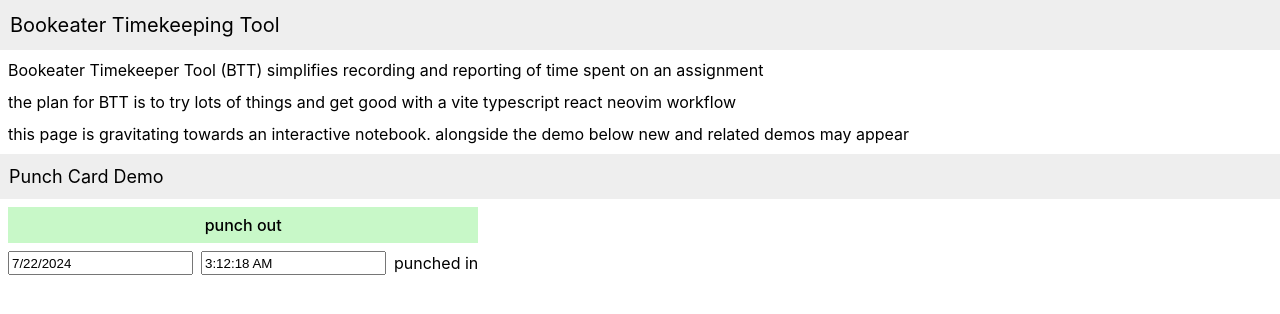
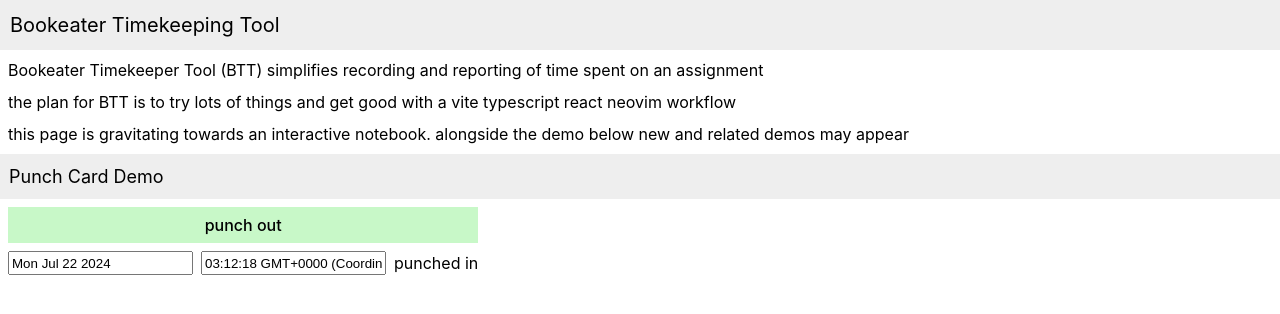
Before and after one commit to cruftbusters/bookeater, a React (Vite) app in the folder webapp/: page / in a window 1280 px wide. Both pictures are taken after a click on the button 48 px from the left and 225 px from the top of the page. Shown: the top 314 px of the page. Built offline with nearby package versions, Linux system fonts and the light colour scheme.

Commit message:
add PunchEditor

```diff
--- a/webapp/src/PunchCardDemo/index.tsx
+++ b/webapp/src/PunchCardDemo/index.tsx
@@ -40,17 +40,15 @@ function PunchCardDemo() {
             />
           </div>
           {state.map((punch) => (
-            <div key={punch.id} className={cn(styles.row, styles.full_width)}>
-              <input value={punch.timestamp.toLocaleDateString()} />
-              <input value={punch.timestamp.toLocaleTimeString()} />
-              <div
-                className={cn(
-                  punch.type === 'punch_in'
-                    ? styles.type_punch_in
-                    : styles.type_punch_out,
-                )}
-              />
-            </div>
+            <PunchEditor
+              key={punch.id}
+              punch={punch}
+              update={(punch) =>
+                setState((state) =>
+                  state.map((check) => (check.id === punch.id ? punch : check)),
+                )
+              }
+            />
           ))}
         </div>
       </div>
@@ -60,4 +58,58 @@ function PunchCardDemo() {
 
 type Punch = { id: string; timestamp: Date; type: 'punch_in' | 'punch_out' }
 
+function PunchEditor({
+  punch,
+  update,
+}: {
+  punch: Punch
+  update: (punch: Punch) => void
+}) {
+  const [dateString, setDateString] = useState('')
+  const [timeString, setTimeString] = useState('')
+  return (
+    <div className={cn(styles.row, styles.full_width)}>
+      <input
+        value={dateString || punch.timestamp.toDateString()}
+        className={dateString.length === 0 ? '' : styles.warn}
+        onChange={(e) => {
+          const dateString = e.target.value
+          const timestamp = new Date(
+            Date.parse(`${dateString} ${punch.timestamp.toTimeString()}`),
+          )
+          if (isNaN(timestamp.getTime())) {
+            setDateString(dateString)
+          } else {
+            setDateString('')
+            update({ ...punch, timestamp })
+          }
+        }}
+      />
+      <input
+        value={timeString || punch.timestamp.toTimeString()}
+        className={timeString.length === 0 ? '' : styles.warn}
+        onChange={(e) => {
+          const timeString = e.target.value
+          const timestamp = new Date(
+            Date.parse(`${punch.timestamp.toDateString()} ${timeString}`),
+          )
+          if (isNaN(timestamp.getTime())) {
+            setTimeString(timeString)
+          } else {
+            setTimeString('')
+            update({ ...punch, timestamp })
+          }
+        }}
+      />
+      <div
+        className={cn(
+          punch.type === 'punch_in'
+            ? styles.type_punch_in
+            : styles.type_punch_out,
+        )}
+      />
+    </div>
+  )
+}
+
 export default PunchCardDemo
--- a/webapp/src/index.module.scss
+++ b/webapp/src/index.module.scss
@@ -10,6 +10,10 @@
   background-color: #eee;
 }
 
+.warn {
+  background-color: #fcc;
+}
+
 $gap: 0.5em;
 
 .gap_margin {
```
